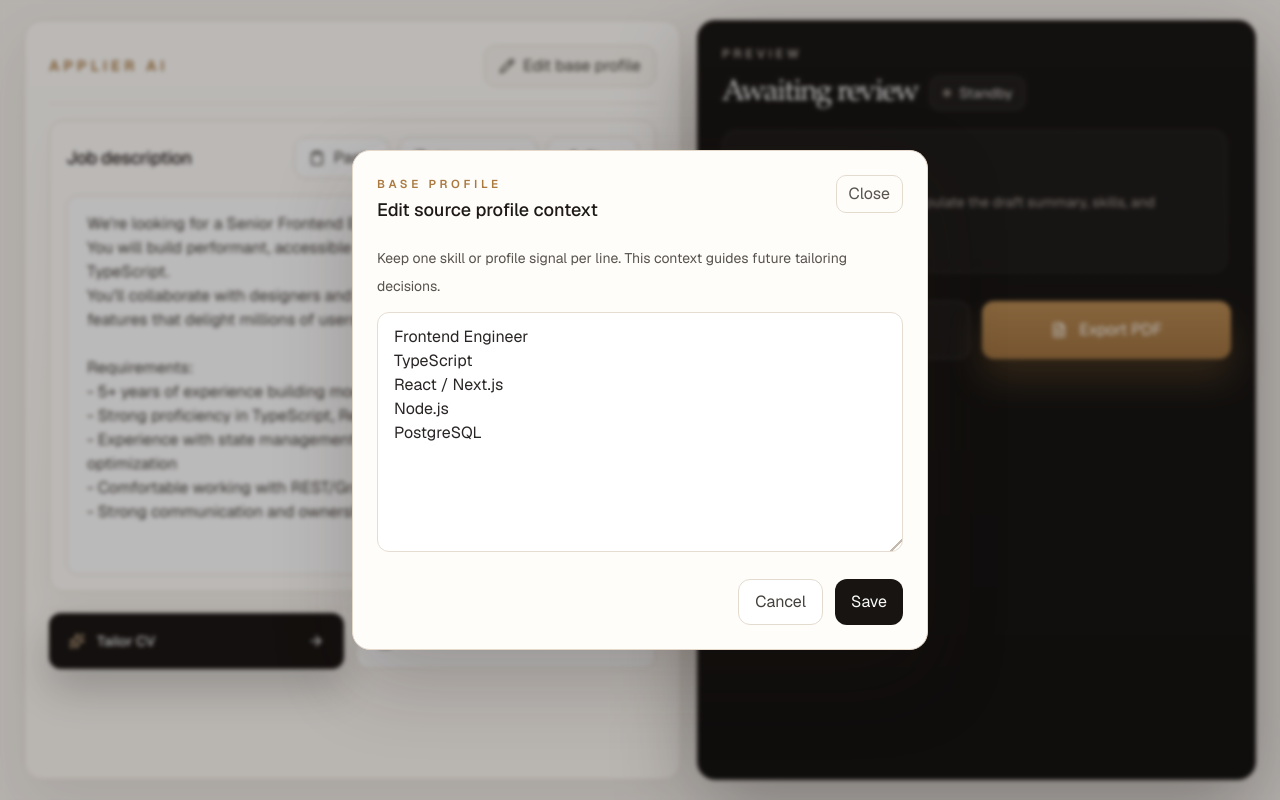
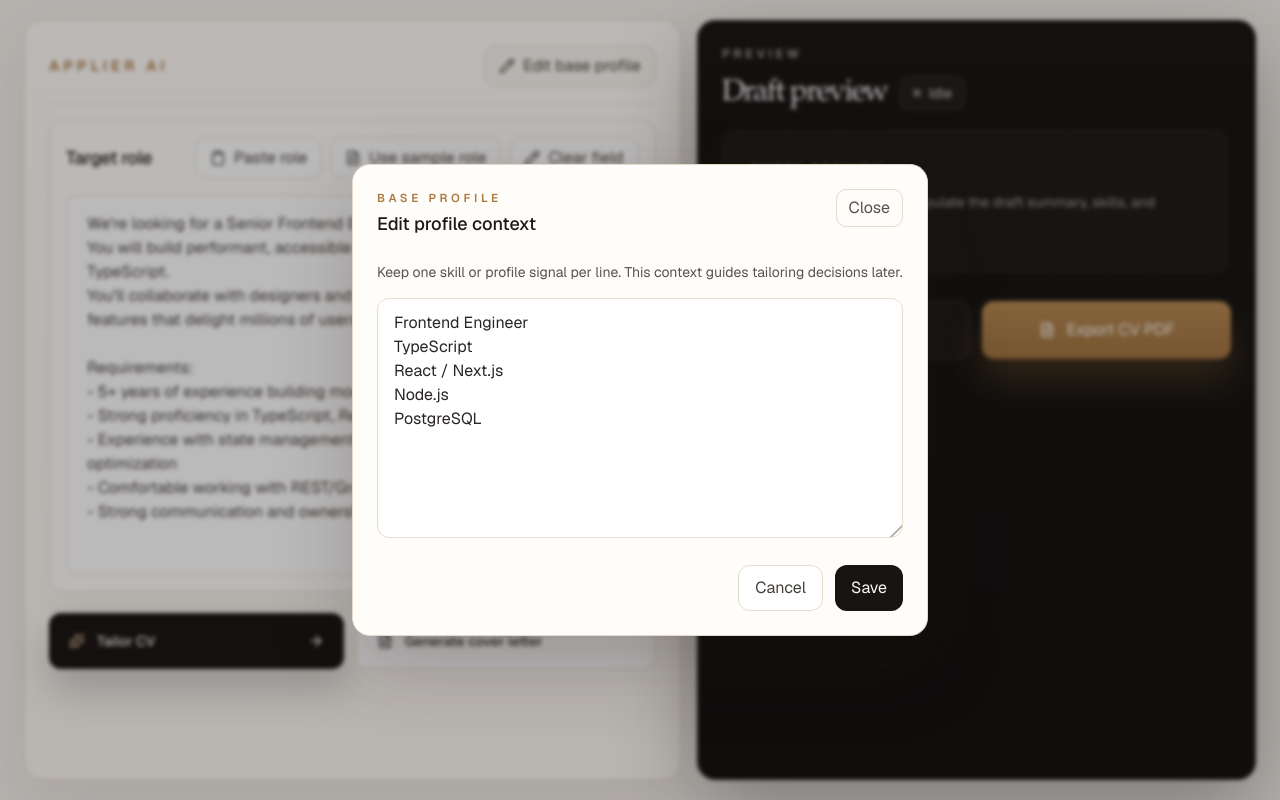
Before and after one commit to asimalizada/applier-ai, a Next.js app: page / in a window 1280 px wide. Both pictures are taken after a click on the button "Edit base profile". Built offline with nearby package versions, Linux system fonts and the light colour scheme.

Commit message:
copy: refine interface labels and wording

```diff
--- a/app/page.tsx
+++ b/app/page.tsx
@@ -298,22 +298,22 @@ Thank you for your time and consideration.
               <div className="rounded-[14px] border border-[#e7ddd1] bg-[#fffdfa] p-4 shadow-[0_14px_34px_rgba(30,24,18,0.04)] lg:flex lg:min-h-0 lg:flex-col">
                 <div className="mb-4 flex flex-col gap-3 sm:flex-row sm:items-center sm:justify-between">
                   <h2 className="text-lg font-medium tracking-[-0.02em] text-stone-900">
-                    Job description
+                    Target role
                   </h2>
                   <div className="flex flex-wrap gap-2">
                     <UtilityButton onClick={handlePaste}>
                       <Clipboard className="h-4 w-4" />
-                      <span>Paste</span>
+                      <span>Paste role</span>
                     </UtilityButton>
                     <UtilityButton
                       onClick={() => setJobDescription(sampleJobDescription)}
                     >
                       <FileText className="h-4 w-4" />
-                      <span>Use sample</span>
+                      <span>Use sample role</span>
                     </UtilityButton>
                     <UtilityButton onClick={() => setJobDescription("")}>
                       <Pencil className="h-4 w-4" />
-                      <span>Clear</span>
+                      <span>Clear field</span>
                     </UtilityButton>
                   </div>
                 </div>
@@ -346,7 +346,7 @@ Thank you for your time and consideration.
                       <span className="text-[#d8b98f]">
                         <Sparkles className="h-4 w-4" />
                       </span>
-                      {isGenerating ? "Tailoring..." : "Tailor CV"}
+                      {isGenerating ? "Tailoring draft..." : "Tailor CV"}
                     </span>
                     <ArrowRight className="h-4 w-4" />
                   </button>
@@ -360,7 +360,7 @@ Thank you for your time and consideration.
                     <FileText className="h-4 w-4" />
                     <span className="text-sm font-medium">
                       {isGeneratingCoverLetter
-                        ? "Generating cover letter..."
+                        ? "Generating letter..."
                         : "Generate cover letter"}
                     </span>
                   </button>
@@ -383,7 +383,7 @@ Thank you for your time and consideration.
                       ? "Generating draft"
                       : previewReady
                         ? "Draft ready"
-                        : "Awaiting review"}
+                        : "Draft preview"}
                   </h2>
                   <span
                     className={`inline-flex items-center gap-2 rounded-[10px] border px-3 py-1.5 text-sm ${
@@ -410,10 +410,10 @@ Thank you for your time and consideration.
                     {generationError
                       ? "Error"
                       : isGenerating
-                      ? "Working"
-                      : previewReady
-                        ? "Ready"
-                        : "Standby"}
+                        ? "Working"
+                        : previewReady
+                          ? "Ready"
+                          : "Idle"}
                   </span>
                 </div>
 
@@ -526,7 +526,7 @@ Thank you for your time and consideration.
                   className="inline-flex min-h-14 items-center justify-center gap-3 rounded-[12px] border border-white/10 bg-white/[0.03] px-5 py-4 text-sm font-medium text-stone-100 transition hover:bg-white/[0.06] disabled:cursor-not-allowed disabled:opacity-60"
                 >
                   <RefreshCcw className="h-4 w-4" />
-                  {isGenerating ? "Regenerating..." : "Regenerate"}
+                  {isGenerating ? "Refreshing draft..." : "Refresh draft"}
                 </button>
                 <button
                   type="button"
@@ -534,7 +534,7 @@ Thank you for your time and consideration.
                   className="inline-flex min-h-14 items-center justify-center gap-3 rounded-[12px] bg-[linear-gradient(180deg,#b78a52_0%,#9f7340_100%)] px-5 py-4 text-sm font-medium text-white shadow-[0_20px_35px_rgba(164,119,61,0.3)] transition hover:brightness-105"
                 >
                   <FileText className="h-4 w-4" />
-                  Export PDF
+                  Export CV PDF
                 </button>
               </div>
             </div>
@@ -551,7 +551,7 @@ Thank you for your time and consideration.
                   Base Profile
                 </p>
                 <h3 className="text-lg font-medium text-stone-900">
-                  Edit source profile context
+                  Edit profile context
                 </h3>
               </div>
 
@@ -567,7 +567,7 @@ Thank you for your time and consideration.
             <div className="mt-5 space-y-3">
               <p className="text-sm leading-7 text-stone-600">
                 Keep one skill or profile signal per line. This context guides
-                future tailoring decisions.
+                tailoring decisions later.
               </p>
 
               <textarea
@@ -607,10 +607,10 @@ Thank you for your time and consideration.
                 </p>
                 <h3 className="text-lg font-medium text-stone-900">
                   {isGeneratingCoverLetter
-                    ? "Generating cover letter"
+                    ? "Generating letter"
                     : hasCoverLetterDraft
                     ? "Cover letter draft"
-                    : "Cover letter action is ready"}
+                    : "Cover letter"}
                 </h3>
               </div>
 
@@ -626,8 +626,7 @@ Thank you for your time and consideration.
             {isGeneratingCoverLetter ? (
               <div className="mt-5 rounded-[12px] border border-[#e7ddd1] bg-white p-4">
                 <p className="text-sm leading-7 text-stone-600">
-                  Preparing a cover letter draft from the current role and
-                  profile context...
+                  Preparing a draft from the current role and profile context...
                 </p>
               </div>
             ) : hasCoverLetterDraft ? (
@@ -641,8 +640,8 @@ Thank you for your time and consideration.
                     onClick={handleCopyCoverLetter}
                     className="inline-flex items-center gap-2 rounded-[10px] border border-[#e4dbcf] bg-[#faf6f1] px-3 py-1.5 text-sm font-medium text-stone-700 transition hover:bg-white"
                   >
-                    <Clipboard className="h-4 w-4" />
-                    {coverLetterCopied ? "Copied" : "Copy"}
+                  <Clipboard className="h-4 w-4" />
+                    {coverLetterCopied ? "Copied" : "Copy text"}
                   </button>
                 </div>
                 <textarea
@@ -669,7 +668,7 @@ Thank you for your time and consideration.
               Print View
             </p>
             <p className="mt-1 text-sm text-stone-600">
-              Separate resume layout for the future PDF export flow.
+              Dedicated resume layout for PDF export.
             </p>
           </div>
         </div>
```
